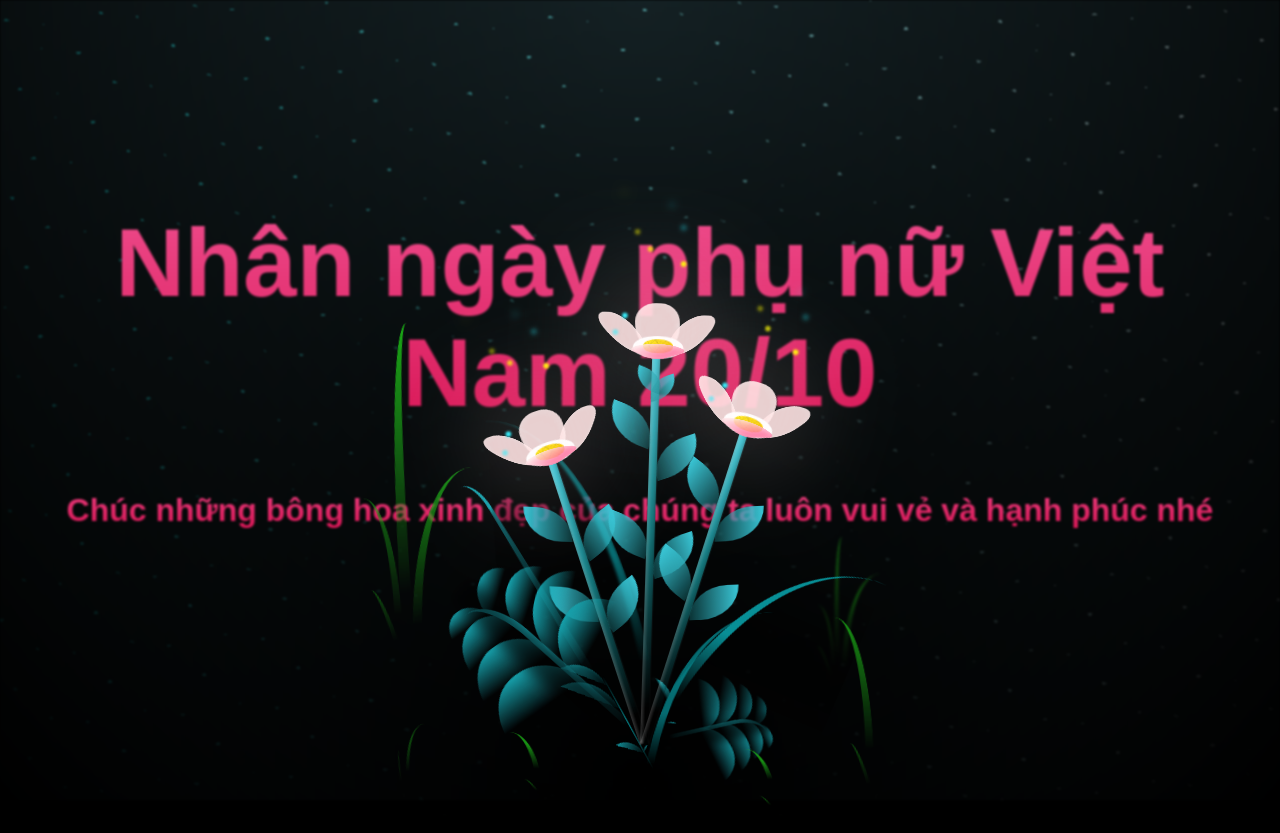
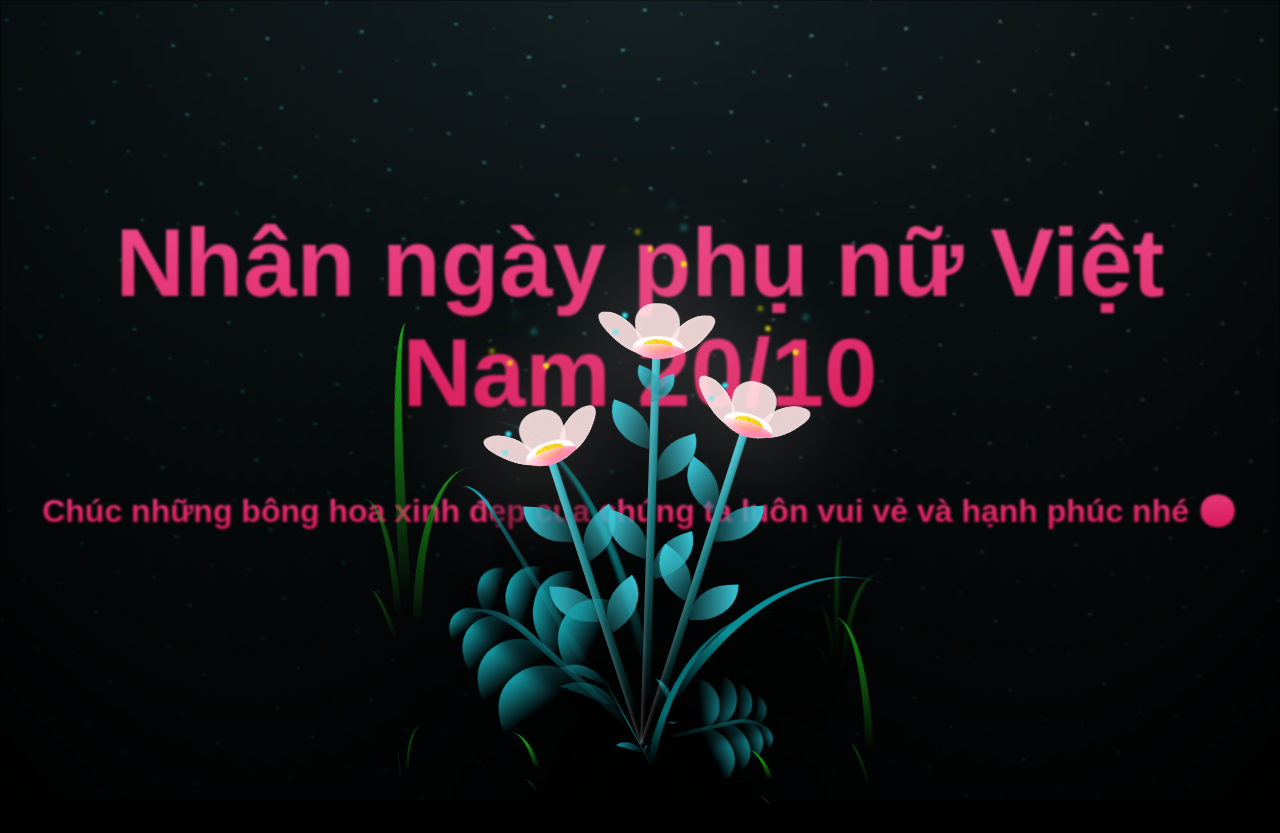
Before and after one commit to leecan95/canlv-web-for-fun, a website: page index.html in a window 1280 px wide. Drawn offline with Linux system fonts and the light colour scheme.

Commit message:
Update index.html

```diff
--- a/index.html
+++ b/index.html
@@ -9,7 +9,7 @@
 <div class="night">
     <div class="march_text">
         <h1 class="animated_march_text">Nhân ngày phụ nữ Việt Nam 20/10</h1>
-        <h1 class="animated_march_text2">Chúc những bông hoa xinh đẹp của chúng ta luôn vui vẻ và hạnh phúc nhé</h1>
+        <h1 class="animated_march_text2">Chúc những bông hoa xinh đẹp của chúng ta luôn vui vẻ và hạnh phúc nhé 😉</h1>
     </div>
 </div>
 <div class="flowers">
```
